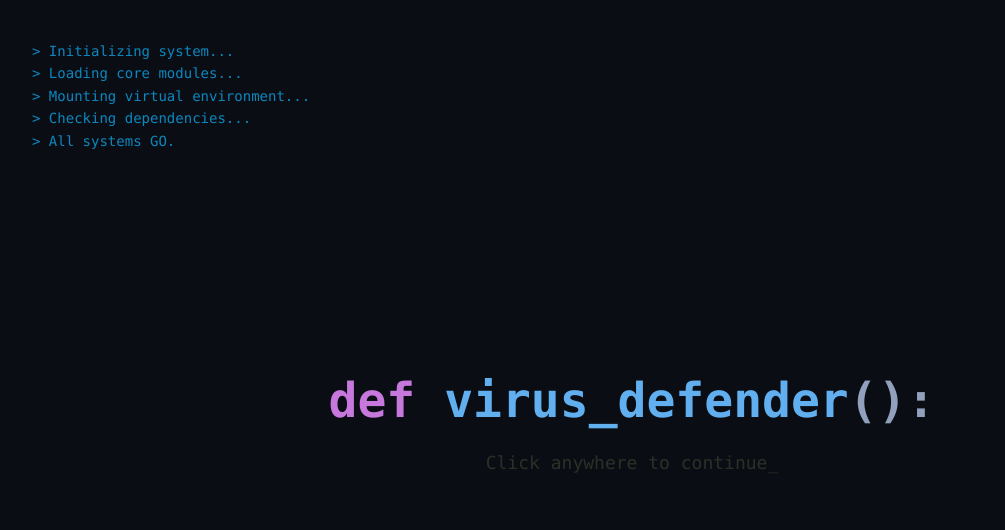
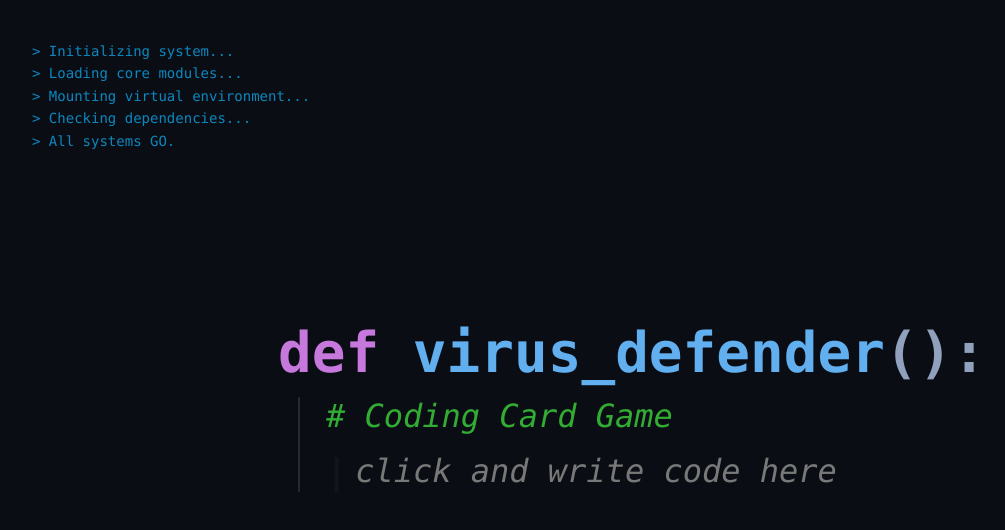
Before and after one commit to oy-hotwater/code-card, a React (Vite) app: page / in a window 1280 px wide. Shown: the top 530 px of the page, without its empty margins (8-1013 px from the left). Built offline with nearby package versions, Linux system fonts and the light colour scheme.

Commit message:
update title screen

```diff
--- a/src/styles.css
+++ b/src/styles.css
@@ -448,24 +448,75 @@ body,
   flex-direction: column;
   align-items: center;
   justify-content: center;
-  margin-top: -100px; /* ログの上に少し被る感じで中央配置 */
+  margin-top: -100px;
 }
 
-.gameTitle {
-  font-size: clamp(24px, 5vw, 48px);
-  margin-bottom: 24px;
+/* エディタ風タイトルブロック（大改修） */
+.editorTitleBlock {
+  font-family: var(--font-code);
+  text-align: left;
+  display: flex;
+  flex-direction: column;
+  gap: 12px;
+}
+
+.titleMain {
+  font-size: clamp(32px, 5vw, 56px);
   color: var(--py-text-main);
+  font-weight: bold;
 }
-.gameTitle .keyword {
-  color: #c678dd; /* Pythonのdef色っぽく */
+
+.titleMain .keyword {
+  color: #c678dd;
 }
-.gameTitle .functionName {
+
+.titleMain .functionName {
   color: #61afef;
 }
 
-.pressAnyKey {
-  font-size: 18px;
+/* インデントブロック（関数の中身であることを強調） */
+.indentBlock {
+  position: relative;
+  padding-left: 48px; /* 深めのインデント */
+  display: flex;
+  flex-direction: column;
+  gap: 16px;
+}
+
+/* インデントのガイドライン（エディタの縦線） */
+.indentBlock::before {
+  content: "";
+  position: absolute;
+  left: 20px; /* def の下あたりに線を引く */
+  top: 0;
+  bottom: 0;
+  width: 2px;
+  background-color: rgba(145, 160, 189, 0.2); /* 薄いガイドライン */
+  border-radius: 1px;
+}
+
+.titleSub {
+  font-size: clamp(20px, 3vw, 32px);
+  color: #33ac33;
+  font-style: italic;
+}
+
+.titleInstruction {
+  font-size: clamp(20px, 3vw, 32px);
+  display: flex;
+  align-items: center;
+}
+
+.caret {
   color: var(--py-accent);
+  font-weight: bold;
+  margin-right: 8px;
+  font-size: 1.1em;
+}
+
+.instruction {
+  color: rgba(129, 129, 129, 0.934); /* 非常に薄いプレースホルダー色 */
+  font-style: italic;
 }
 
 /* =========================================
--- a/src/ui/screens/BootScreen.tsx
+++ b/src/ui/screens/BootScreen.tsx
@@ -42,17 +42,33 @@ export function BootScreen({ onComplete }: Props) {
           animate={{ opacity: 1, y: 0 }}
           transition={{ duration: 0.8 }}
         >
-          <h1 className="gameTitle">
-            <span className="keyword">def</span>{" "}
-            <span className="functionName">virus_defender</span>():
-          </h1>
-          <motion.div
-            className="pressAnyKey"
-            animate={{ opacity: [1, 0, 1] }}
-            transition={{ duration: 1.5, repeat: Infinity }}
-          >
-            Click anywhere to continue_
-          </motion.div>
+          <div className="editorTitleBlock">
+            {/* メインタイトル (関数定義) */}
+            <div className="titleMain">
+              <span className="keyword">def</span>{" "}
+              <span className="functionName">virus_defender</span>():
+            </div>
+
+            {/* 関数内部 (インデントブロック) */}
+            <div className="indentBlock">
+              {/* サブタイトル (コメント) */}
+              <div className="titleSub">
+                <span className="comment"># Coding Card Game</span>
+              </div>
+
+              {/* 指示 (キャレットとプレースホルダー) */}
+              <div className="titleInstruction">
+                <motion.span
+                  className="caret"
+                  animate={{ opacity: [1, 0, 1] }}
+                  transition={{ duration: 1, repeat: Infinity, ease: "linear" }}
+                >
+                  |
+                </motion.span>
+                <span className="instruction">click and write code here</span>
+              </div>
+            </div>
+          </div>
         </motion.div>
       )}
     </div>
```
